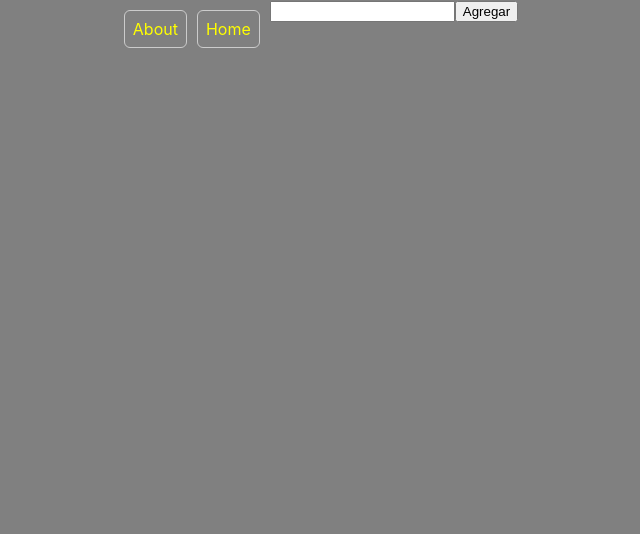
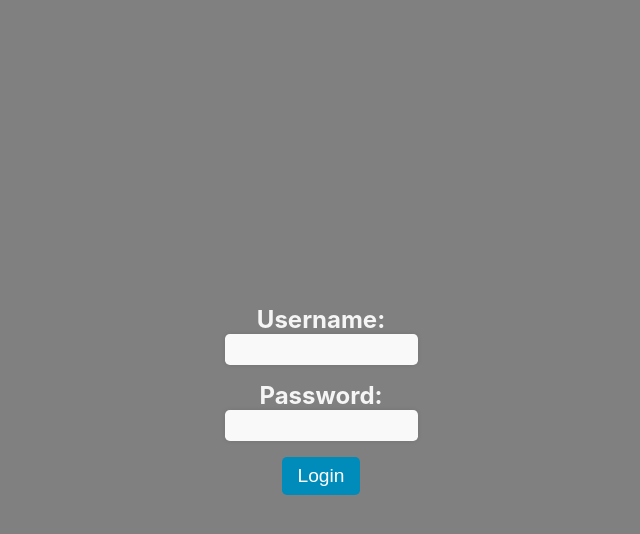
Before and after one commit to ramirobravo/rick_and_morty, a React (Create React App) app: page / in a window 1280 px wide. Before the commit this address had no page. Shown: the top 534 px of the page, without its empty margins (319-959 px from the left). Built offline with nearby package versions, Linux system fonts and the light colour scheme.

Commit message:
CR FORMs

```diff
--- a/src/App.js
+++ b/src/App.js
@@ -1,15 +1,36 @@
-import { useState } from 'react';
+import { useState, useEffect } from 'react';
 import './App.css';
 import Cards from './components/Cards/Cards.jsx';
 import Navbar from './components/Navbar/Navbar.jsx';
 import axios from 'axios';
 import About from './components/About/About.jsx';
 import Detail from './components/Detail/Detail.jsx';
-import { Routes, Route } from 'react-router-dom';
+import { Routes, Route, useLocation, useNavigate } from 'react-router-dom';
+import Form from './components/Form/Form.jsx';
 
 function App() {
    //creando un estado local
    const [characters, setCharacters] = useState([]); // --> [state, changeState] memoria 2
+
+   const [ access, setAccess ] = useState(false);
+
+   const location = useLocation();
+   const navigate = useNavigate();
+
+   //DB FALSA
+   const EMAIL = 'batman@gmail.com';
+   const PASSWORD = 'robin1234';
+
+   useEffect(() => {
+      !access && navigate('/');
+   }, [access]);
+
+   function login(userData) {
+      if (userData.password === PASSWORD && userData.username === EMAIL) {
+         setAccess(true);
+         navigate('/home');
+      }
+   }
 
    //SE GUARDAN POR REFERENCIA
    async function onSearch(id){
@@ -44,9 +65,19 @@ function App() {
 
    return (
       <div className='App'>
-         <Navbar onSearch={onSearch} />
+         {
+            location.pathname !== '/' ?
+            <Navbar onSearch={onSearch} /> :
+            undefined
+         }
 
          <Routes>
+            {/* LOGIN */}
+            <Route path='/' element={
+               <Form login={login} />
+            }/>
+
+            {/* HOME */}
             <Route path='/Home' element={
                <Cards
                   characters={characters}
@@ -54,10 +85,12 @@ function App() {
                />
             }/>
 
+            {/* ABOUT */}
             <Route path='/About' element={
                <About />
             }/>
 
+            {/* DETAIL */}
             <Route path='/detail/:detailId' element={<Detail />}/>
          </Routes>
 
--- /dev/null
+++ b/src/Utils/validation.js
@@ -0,0 +1,32 @@
+// inputs = {
+//     username:'batman',
+//     password:'robin1234'
+// }
+
+export default function validation(inputs){
+    const errors = {};
+    const regexEmail = /^[A-Z0-9._%+-]+@[A-Z0-9.-]+\.[A-Z]{2,4}$/i;
+    const regexpassword =  /^(?=\w*\d)\S{6,10}$/;
+    const regexnumber =  /^(?:[0-9]+[a-z]|[a-z]+[0-9])[a-z0-9]*$/i
+
+    //revisamos que el username sea un email
+    //validacion user name
+    if (!regexEmail.test(inputs.username)) {
+        errors.username = 'Debe ser correo electronico'
+    }
+    if (!inputs.username) {
+        errors.username = 'El usuario no puede estar vacio'
+    }
+    if (inputs.username.length > 35) {
+        errors.username = 'Debe tener menos de 35 caracteres'
+    }
+
+    //validacion del password
+    if (!regexnumber.test(inputs.password)) {
+        errors.password = "La contrasena debe tener un numero"
+    }
+    if (!regexpassword.test(inputs.password)) {
+        errors.password = "Debe tener entre 6 y 10 caracteres"
+    }
+    return errors;
+}
--- /dev/null
+++ b/src/components/Form/Form.jsx
@@ -0,0 +1,72 @@
+import { useState } from 'react';
+import Styles from './Form.module.css';
+import validation from '../../Utils/validation';
+const {
+    container,
+    form,
+    warning
+} = Styles;
+
+export default function Form({ login }) {
+    //estado local
+    const [ userData, setUserData ] = useState({
+        username:'',
+        password:''
+    })
+
+    const [errors, setErrors] = useState({
+        username: '',
+        password: ''
+    })
+
+    // const handleInputSubmit = (e)=>{
+    //     e.preventDefault();
+
+    //     setUserData({
+    //         ...userData,
+    //         [e.target.name] : e.target.value
+    //     });
+    // };
+
+    const handleChange = (e)=>{
+        //lo valido antes de mandarlo al estado local
+        setErrors(
+            validation({
+                ...userData,
+                [e.target.name] : e.target.value
+            })
+        );
+        setUserData({
+            ...userData,
+            [e.target.name] : e.target.value
+        });
+    };
+
+
+    return (
+        <div className={container}>
+            <form className={form} onSubmit={()=>{login(userData)}}>
+                <label>Username:</label>
+                <input
+                    type='text'
+                    name='username'
+                    value={userData.username}
+                    onChange={handleChange}
+                    className={errors.username && warning}
+                />
+                { errors.username ? <span className={warning}>{errors.username}</span>: undefined}
+
+                <label>Password:</label>
+                <input
+                    type='password'
+                    name='password'
+                    value={userData.password}
+                    onChange={handleChange}
+                    className={errors.password && warning}
+                />
+                { errors.password ? <span className={warning}>{errors.password}</span>: undefined}
+                <button>Login</button>
+            </form>
+        </div>
+    )
+ }
--- /dev/null
+++ b/src/components/Form/Form.module.css
@@ -0,0 +1,82 @@
+.container{
+    display: flex;
+    flex-direction: column;
+    align-items: center;
+    justify-content: center;
+    height: 100vh;
+};
+
+.form{
+    display: flex;
+    flex-direction: column;
+    align-items: center;
+    background-color: #f5f5f5;
+    padding: 2rem;
+    border-radius: 0.5rem;
+    box-shadow: 0 0 10px rgba(0, 0, 0, 0.1);
+}
+
+.form h2 {
+    padding-top:10px ;
+    margin-bottom: 3rem;
+    font-size: 5rem;
+    color: #f5f5f5;
+    text-align: center;
+}
+
+.form label {
+
+    font-size: 1.5rem;
+    margin-bottom: 0.5rem;
+    color: #f5f5f5;
+    font-weight: bold;
+}
+
+.form input {
+    display: block;
+    padding: 0.5rem;
+
+    margin-bottom: 1rem;
+    border-radius: 0.3rem;
+    border: none;
+    background-color: #f9f9f9;
+    box-shadow: 0 0 5px rgba(0, 0, 0, 0.1);
+}
+
+.form button {
+    text-align: center;
+    padding: 0.5rem 1rem;
+  border-radius: 0.3rem;
+  border: none;
+  background-color: #008CBA;
+  color: #fff;
+  font-size: 1.2rem;
+  cursor: pointer;
+}
+
+.form button:hover {
+    background-color: #00698C;
+}
+
+p{
+    font-size: 20px;
+    color: red;
+    font-weight:bold;
+}
+
+.username{
+    border: solid red 2px;
+     border-radius: 0.2em;
+}
+
+.password{
+    border: solid red 2px;
+     border-radius: 0.2em;
+}
+
+.warning {
+    border: solid red 5px;
+    background-color: rgba(165, 42, 42, 0.409);
+    border-radius: 0.2em;
+    color: red;
+}
```
